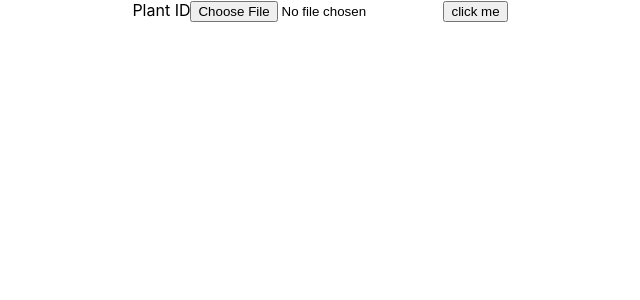
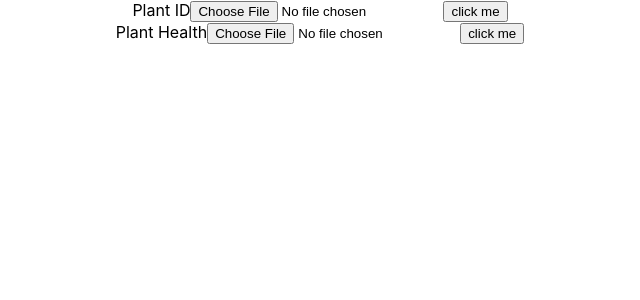
Before and after one commit to MiaMoore00/PlantApp, a React (Create React App) app in the folder plantapp/: page / in a window 1280 px wide. Shown: the top 300 px of the page, without its empty margins (320-960 px from the left). Built offline with nearby package versions, Linux system fonts and the light colour scheme.

Commit message:
added health assignment endpoint from Plant API

```diff
--- a/plantapp/src/App.js
+++ b/plantapp/src/App.js
@@ -1,6 +1,7 @@
 import './App.css';
 import React from 'react';
 import PlantId from './PlantID';
+import PlantHealth from './PlantHealth';
 
 
 
@@ -9,6 +10,7 @@ function App() {
   return (
     <div className="App">
 <PlantId />
+<PlantHealth />
     </div>
   );
 }
--- /dev/null
+++ b/plantapp/src/PlantHealth.js
@@ -0,0 +1,53 @@
+import React, { useState } from 'react';
+import FileBase64 from 'react-file-base64';
+
+// key for plant app  = z0EpYoHf0fM03XQTHFPY15OhgV1o2CUefZBjSu1xq7KOivRraP
+// key for insect app = cVAN7vCErWcnyUDRGW6wHrGOp2FEtRsYxHXhGt9tsvVZHes6zd
+
+
+const PlantHealth = () => {
+   const [plantFile, setPlantFile] = useState(null);
+
+   const handleInput = (files) => {
+    setPlantFile(files);
+   };
+
+const setPicIdData = () => {
+    const data = {
+        api_key: "z0EpYoHf0fM03XQTHFPY15OhgV1o2CUefZBjSu1xq7KOivRraP",
+        images: [plantFile.base64.slice(23)],
+        modifiers:["similar_images"],
+        plant_language: "en",
+        plant_details: ["description", "treatment" ],
+    };
+
+    fetch('https://api.plant.id/v2/health_assessment', {
+        method: 'POST' ,
+
+        headers: {
+            'Content-Type': 'application/json', },
+            body: JSON.stringify(data),
+        })
+        .then(response => response.json())
+        .then(responseData => {
+            console.log ('Your Plant Has Been Analyzed! ', responseData);
+        })
+    }
+
+
+
+    return(
+        <div>
+            Plant Health
+            <FileBase64
+            multiple={false}
+            onDone={handleInput}
+            />
+
+            <button onClick={setPicIdData}>click me </button>
+
+        </div>
+    )
+}
+
+export default PlantHealth;
```
